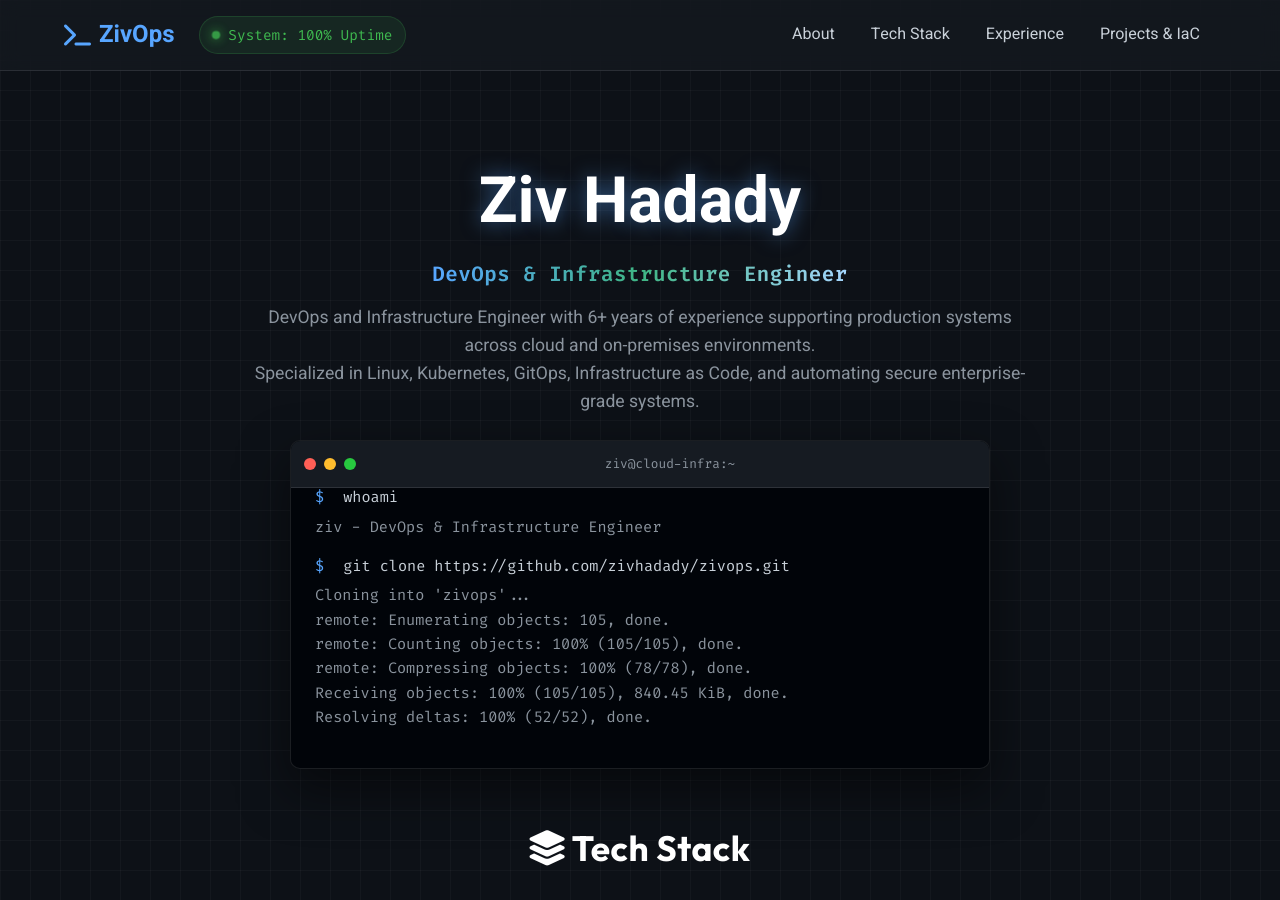
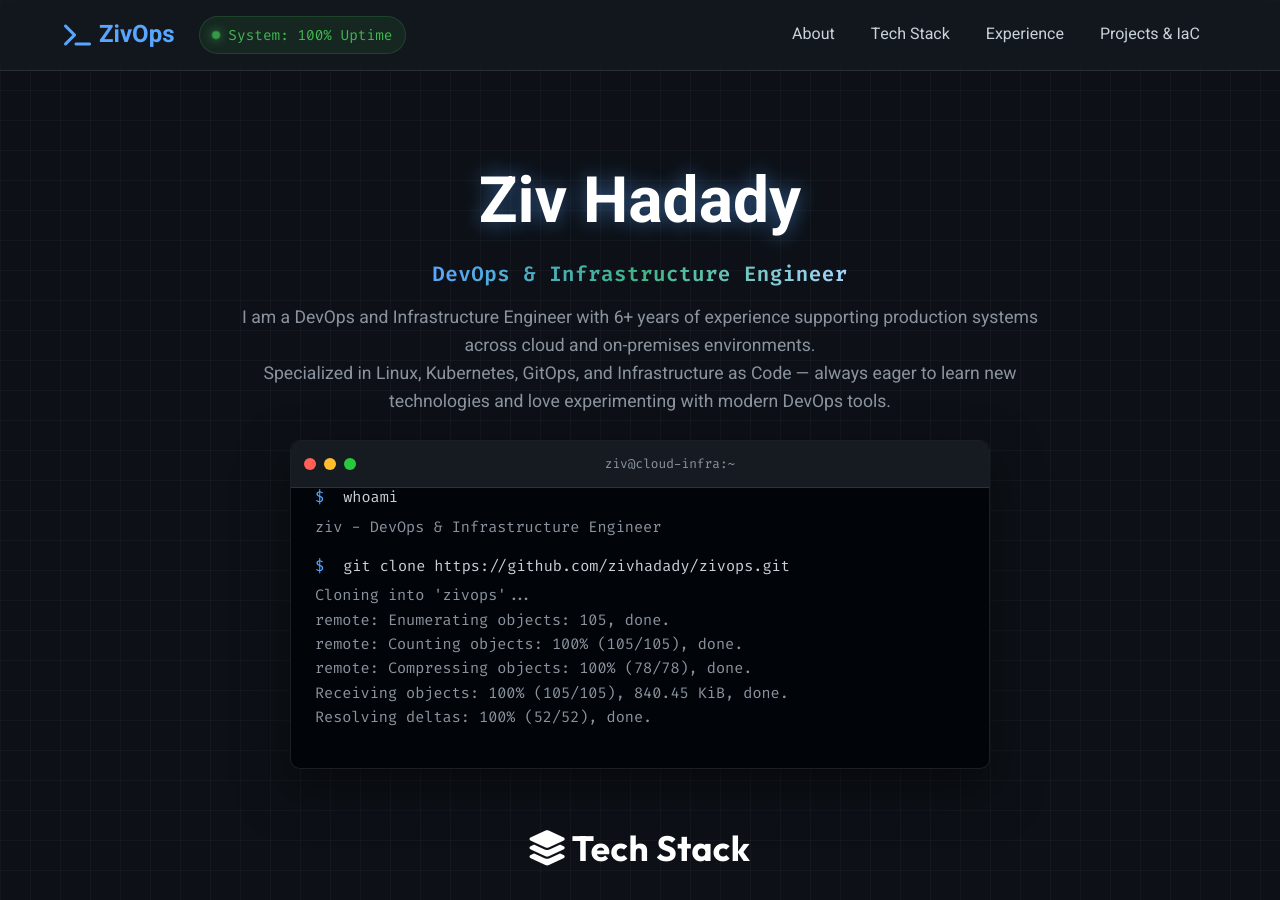
Before and after one commit to zivhadady/zivops, a Jekyll site: the page built from index.html, in a window 1280 px wide and 900 px high. Built offline with Jekyll 4.4.1, drawn with Linux system fonts in a browser that asks for light colours.

Commit message:
content: personalize summary text in first person

```diff
--- a/index.html
+++ b/index.html
@@ -6,7 +6,8 @@ title: Ziv Hadady | DevOps & Infrastructure Engineer
     <div class="hero-content">
         <h1 class="glitch" data-text="Ziv Hadady">Ziv Hadady</h1>
         <p class="subtitle">DevOps & Infrastructure Engineer</p>
-        <p class="summary-text">DevOps and Infrastructure Engineer with 6+ years of experience supporting production systems across cloud and on-premises environments.<br>Specialized in Linux, Kubernetes, GitOps, Infrastructure as Code, and automating secure enterprise-grade systems.</p>
+        <p class="summary-text">I am a DevOps and Infrastructure Engineer with 6+ years of experience supporting production systems across cloud and on-premises environments.<br>Specialized in Linux, Kubernetes, GitOps, and Infrastructure as Code — always eager to learn new technologies and love experimenting with modern DevOps tools.</p>
+
 
         <div class="terminal">
             <div class="terminal-header">
```
